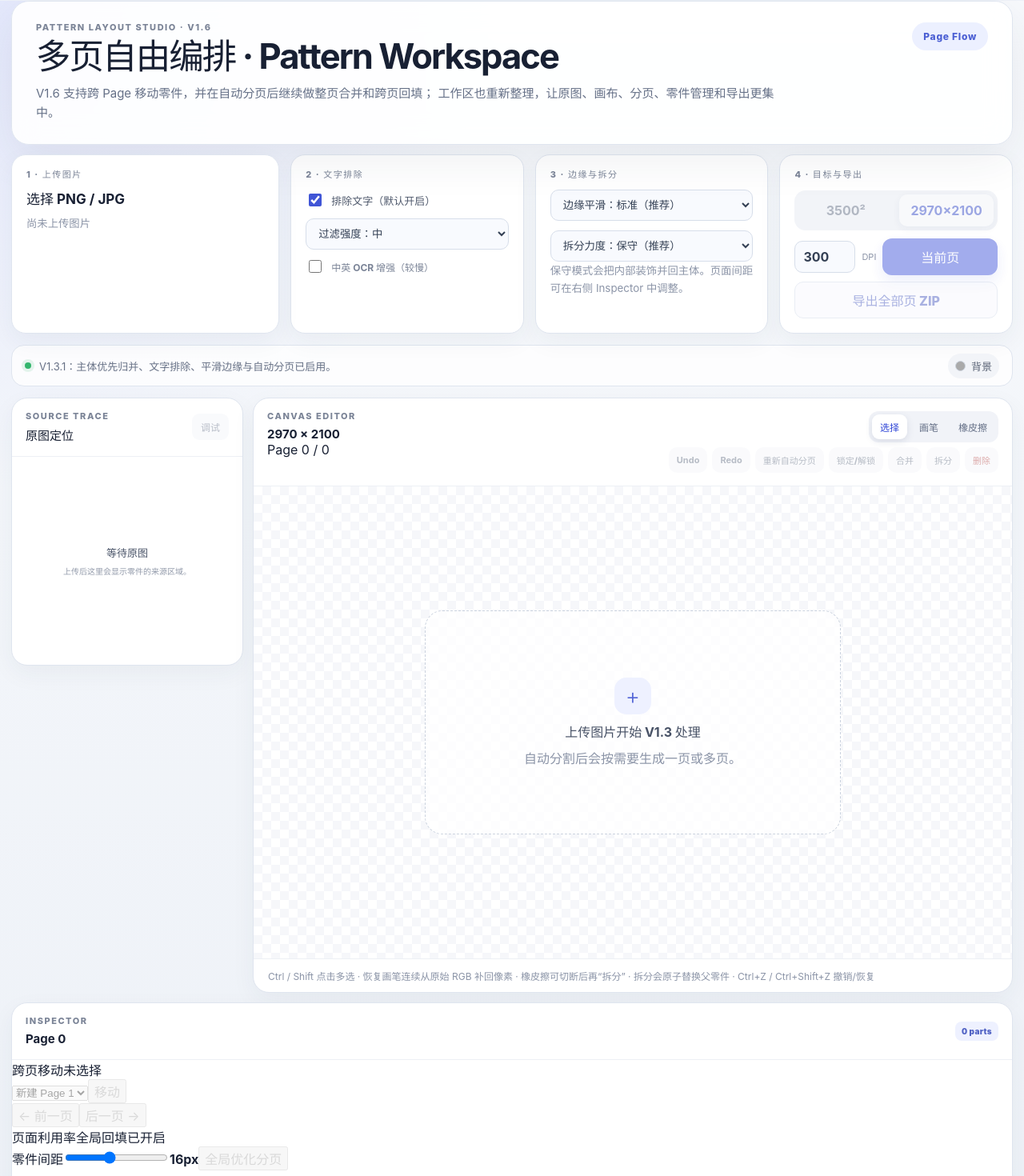
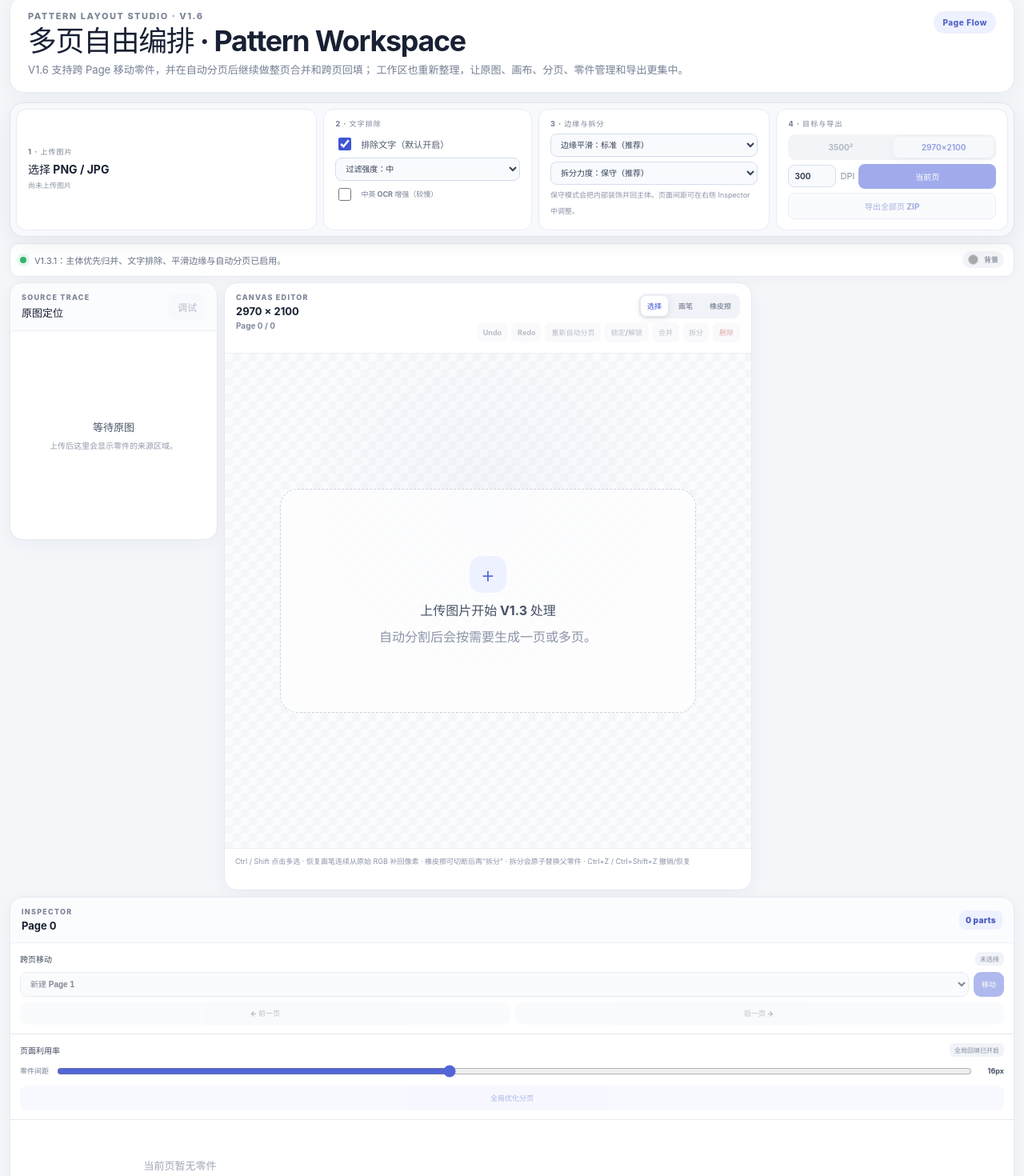
Before and after one commit to invoidstar/pattern-layout-studio, a React (Vite) app: page / in a window 1280 px wide. Shown: the part 17-1487 px from the top of the page at 80% size. Built offline with nearby package versions, Linux system fonts and the light colour scheme.

Commit message:
Redesign V1.6 workspace and inspector UI

```diff
--- a/src/style.css
+++ b/src/style.css
@@ -350,3 +350,193 @@ footer{display:flex;justify-content:space-between;gap:16px;padding:18px 4px 0;co
 .brush-size span{
   min-width:78px;text-align:right
 }
+
+/* V1.6 workspace redesign */
+:root{
+  --studio-bg:#f4f6fa;
+  --studio-panel:#ffffff;
+  --studio-line:#e5e9f1;
+  --studio-text:#20293a;
+  --studio-muted:#778195;
+  --studio-accent:#5065d8;
+  --studio-accent-soft:#eef1ff;
+}
+body{background:var(--studio-bg)}
+.v16-shell{width:min(1780px,calc(100% - 24px));margin:12px auto 30px}
+.v16-shell .hero{
+  min-height:auto;padding:18px 22px;border-radius:18px;
+  border:1px solid var(--studio-line);box-shadow:0 6px 24px rgba(31,42,68,.045);
+  background:rgba(255,255,255,.96)
+}
+.v16-shell .hero h1{margin:7px 0 7px;font-size:clamp(27px,2.8vw,40px);letter-spacing:-.035em}
+.v16-shell .hero p{font-size:13px;line-height:1.55;color:#747f93}
+.v16-shell .hero-badge{
+  padding:8px 11px;background:var(--studio-accent-soft);color:#5062c6;font-size:10px
+}
+
+.v16-commandbar{
+  position:sticky;top:8px;z-index:25;
+  display:grid;grid-template-columns:1.3fr .9fr 1fr 1fr;gap:8px;
+  margin:8px 0;padding:7px;border:1px solid rgba(222,227,237,.92);
+  border-radius:17px;background:rgba(248,250,253,.9);
+  box-shadow:0 8px 26px rgba(31,42,68,.07);backdrop-filter:blur(18px)
+}
+.v16-commandbar .upload-card,.v16-commandbar .control-card{
+  min-height:104px;padding:13px 14px;border-radius:13px;border:1px solid #e8ebf2;
+  box-shadow:none;background:#fff
+}
+.v16-commandbar .control-label{font-size:9px;letter-spacing:.12em}
+.v16-commandbar .upload-card{gap:5px;justify-content:center}
+.v16-commandbar .upload-card strong,.v16-commandbar .control-card strong{font-size:14px}
+.v16-commandbar .upload-card small,.v16-commandbar .control-card small{font-size:9px;line-height:1.4}
+.v16-commandbar .switch-row{margin-top:8px;font-size:11px}
+.v16-commandbar .switch-row.compact{margin-top:6px;font-size:9px}
+.v16-commandbar .control-card select{
+  margin-top:6px;padding:7px 8px;border-radius:8px;font-size:10px
+}
+.v16-commandbar .segmented{margin:7px 0 5px;padding:3px;gap:4px;border-radius:9px}
+.v16-commandbar .segmented button{padding:7px 6px;font-size:10px;border-radius:7px}
+.v16-commandbar .export-inline{grid-template-columns:60px auto 1fr;gap:5px;margin-top:5px}
+.v16-commandbar .export-inline input{width:60px;padding:7px 7px;border-radius:8px;font-size:10px}
+.v16-commandbar .primary,.v16-commandbar .secondary-export{
+  padding:8px 9px;border-radius:8px;font-size:10px;box-shadow:none
+}
+.v16-commandbar .secondary-export{margin-top:5px}
+
+.v16-shell .status-row{
+  min-height:42px;margin:7px 0;padding:7px 12px;border-radius:12px;
+  border-color:var(--studio-line);background:#fff;font-size:11px;
+  box-shadow:0 3px 14px rgba(31,42,68,.03)
+}
+.v16-shell .metric-chip,.v16-shell .warning-chip,.v16-shell .background-chip{
+  padding:4px 7px;font-size:9px
+}
+
+.v16-shell .v14-workspace{
+  grid-template-columns:280px minmax(600px,1fr) 340px;
+  gap:8px
+}
+.v16-shell .source-panel,.v16-shell .canvas-panel,.v16-shell .parts-panel{
+  border-radius:16px;border-color:var(--studio-line);
+  box-shadow:0 5px 22px rgba(31,42,68,.045)
+}
+.v16-shell .source-panel,.v16-shell .parts-panel{max-height:820px}
+.v16-shell .canvas-panel{min-height:760px}
+.v16-shell .panel-heading{padding:13px 14px}
+.v16-shell .control-label{font-size:9px}
+.v16-shell .panel-heading strong{font-size:13px;margin-top:3px}
+
+.canvas-subtitle{display:block;margin-top:4px;color:#818b9e;font-size:10px;font-weight:700}
+.page-strip{
+  display:flex;gap:5px;overflow-x:auto;padding:8px 10px;
+  border-bottom:1px solid var(--studio-line);background:#fafbfe;scrollbar-width:thin
+}
+.page-chip{
+  flex:0 0 auto;display:grid;grid-template-columns:auto auto auto;align-items:center;gap:6px;
+  border:1px solid #e1e5ef;border-radius:10px;padding:7px 9px;background:#fff;color:#687287;
+  font-size:9px
+}
+.page-chip b{font-size:10px;color:#39445a}.page-chip span{white-space:nowrap}.page-chip em{font-style:normal;color:#8d96a7}
+.page-chip.active{
+  border-color:#aeb9ff;background:#f0f2ff;color:#4d60c4;
+  box-shadow:0 3px 10px rgba(65,82,177,.10)
+}
+.page-chip.active b{color:#354bc1}
+
+.v16-shell .canvas-stage{
+  min-height:618px;padding:14px;background:
+  radial-gradient(circle at 50% 30%,rgba(89,104,188,.045),transparent 45%),
+  linear-gradient(45deg,#f5f6f9 25%,transparent 25%) 0 0/20px 20px,
+  linear-gradient(45deg,transparent 75%,#f5f6f9 75%) 0 0/20px 20px,
+  linear-gradient(45deg,transparent 75%,#f5f6f9 75%) 10px -10px/20px 20px,
+  linear-gradient(45deg,#f5f6f9 25%,#fbfcfe 25%) 10px 10px/20px 20px
+}
+.v16-shell .editor-canvas{
+  max-height:625px;border-radius:7px;box-shadow:0 18px 44px rgba(30,39,59,.13)
+}
+.v16-shell .canvas-help{padding:9px 13px;font-size:9px}
+
+.v16-shell .editor-heading{gap:8px}
+.v16-shell .editor-tools{max-width:78%;gap:5px}
+.v16-shell .tool-group{padding:3px;border-radius:9px}
+.v16-shell .tool-group button{padding:6px 8px;font-size:9px;border-radius:7px}
+.v16-shell .toolbar{gap:4px}
+.v16-shell .toolbar button{padding:6px 8px;font-size:9px;border-radius:7px}
+.v16-shell .brush-size{font-size:9px}
+.v16-shell .brush-size input{width:105px}
+
+.inspector-heading{background:#fbfcfe}
+.page-manager,.packing-manager{
+  padding:11px 12px;border-bottom:1px solid var(--studio-line)
+}
+.inspector-section-title{
+  display:flex;align-items:center;justify-content:space-between;gap:8px;margin-bottom:8px
+}
+.inspector-section-title span{font-size:10px;font-weight:900;color:#3e485c}
+.inspector-section-title em{
+  font-style:normal;padding:3px 6px;border-radius:6px;background:#f1f3f8;color:#838c9d;font-size:8px;font-weight:800
+}
+.page-transfer{display:grid;grid-template-columns:1fr auto;gap:6px}
+.page-transfer select{
+  min-width:0;border:1px solid #dce2ec;border-radius:9px;padding:8px;background:#f9fafc;
+  color:#4d576b;font-size:10px;font-weight:700
+}
+.page-transfer button,.transfer-shortcuts button,.optimize-pages{
+  border:0;border-radius:9px;padding:8px 10px;background:#edf0ff;color:#4358c7;
+  font-size:9px;font-weight:900
+}
+.page-transfer button{background:#5065d8;color:#fff}
+.transfer-shortcuts{display:grid;grid-template-columns:1fr 1fr;gap:5px;margin-top:6px}
+.transfer-shortcuts button{background:#f3f5f9;color:#657086}
+.gap-control{display:grid;grid-template-columns:auto 1fr auto;align-items:center;gap:8px;color:#778195;font-size:9px}
+.gap-control input{width:100%;accent-color:#5266d8}
+.gap-control b{min-width:34px;text-align:right;color:#475167}
+.optimize-pages{width:100%;margin-top:8px;background:#eef1ff;color:#4055ca;padding:9px}
+
+.v16-shell .quality-panel{
+  padding:8px;gap:5px;background:#fafbfc
+}
+.v16-shell .quality-panel div{
+  padding:7px;border-radius:8px;border-color:#e8ebf1
+}
+.v16-shell .quality-panel span{font-size:8px}
+.v16-shell .quality-panel strong{font-size:10px;margin-top:2px}
+.v16-shell .parts-list{padding:7px}
+.v16-shell .part-row{
+  grid-template-columns:44px 1fr auto;padding:6px;border-radius:9px;gap:7px
+}
+.v16-shell .part-row img{width:44px;height:44px;border-radius:7px}
+.v16-shell .part-row strong{font-size:10px}
+.v16-shell .part-row small{font-size:8px}
+
+.v16-shell .source-heading{background:#fbfcfe}
+.v16-shell .source-preview-wrap{padding:9px;background:#f8f9fc}
+.v16-shell .source-meta{padding:7px 9px}
+.v16-shell .source-selection{padding:9px}
+.v16-shell footer{padding-top:10px;font-size:9px}
+
+@media(max-width:1480px){
+  .v16-shell .v14-workspace{grid-template-columns:260px minmax(540px,1fr) 320px}
+}
+@media(max-width:1250px){
+  .v16-commandbar{grid-template-columns:1fr 1fr}
+  .v16-commandbar .upload-card{grid-column:1/-1}
+  .v16-shell .v14-workspace{grid-template-columns:270px minmax(0,1fr)}
+  .v16-shell .parts-panel{grid-column:1/-1;max-height:500px}
+  .v16-shell .parts-list{display:grid;grid-template-columns:repeat(3,minmax(0,1fr));gap:4px}
+}
+@media(max-width:850px){
+  .v16-commandbar{position:static;grid-template-columns:1fr}
+  .v16-commandbar .upload-card{grid-column:auto}
+  .v16-shell .v14-workspace{grid-template-columns:1fr}
+  .v16-shell .parts-panel{grid-column:auto}
+  .v16-shell .parts-list{grid-template-columns:repeat(2,minmax(0,1fr))}
+  .v16-shell .editor-tools{max-width:100%}
+}
+@media(max-width:560px){
+  .v16-shell{width:calc(100% - 12px)}
+  .v16-shell .hero{padding:15px 16px}
+  .v16-shell .parts-list{grid-template-columns:1fr}
+  .page-strip{padding:7px}
+  .page-chip{padding:6px 7px}
+}
```
